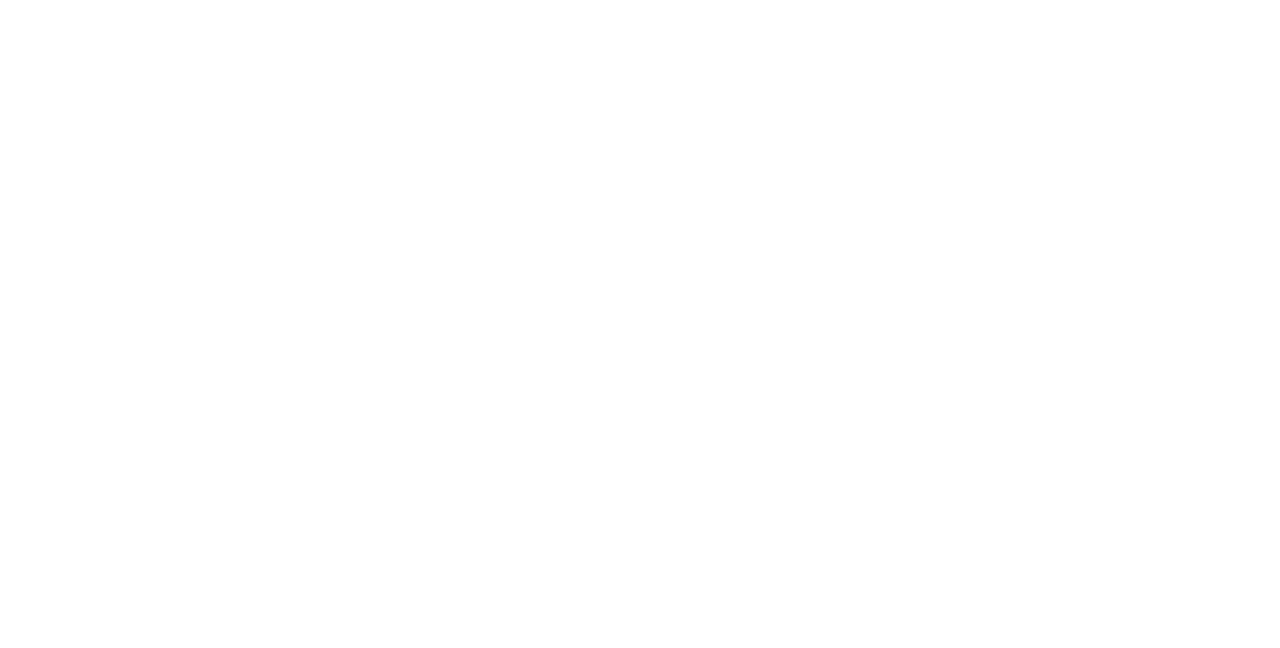
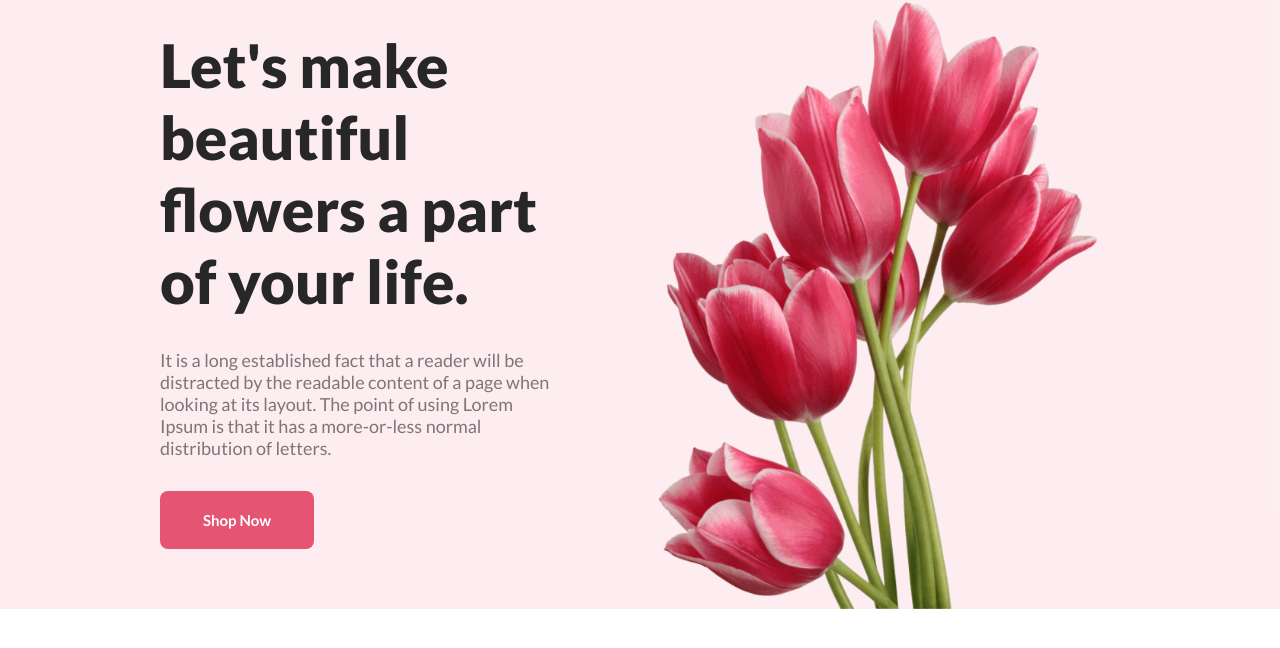
Before and after one commit to mrmoinbd/flower-shop, a plain HTML site: page index.html in a window 1280 px wide. Drawn offline with Linux system fonts and the light colour scheme.

Commit message:
added header section

```diff
--- a/index.html
+++ b/index.html
@@ -3,15 +3,30 @@
 <head>
     <meta charset="UTF-8">
     <meta name="viewport" content="width=device-width, initial-scale=1.0">
+
+    <link rel="stylesheet" href="style/style.css">
     <title>My Flower Shop</title>
 </head>
 <body>
     <header>
+        <div class="container hero">
+            <div class="content-text">
+                <h1>Let's make beautiful flowers a part of your life.</h1>
+                <p>It is a long established fact that a reader will be distracted by the readable content of a page when looking at its layout. The point of using Lorem Ipsum is that it has a more-or-less normal distribution of letters.</p>
+                <button>Shop Now</button>
+            </div>
+            <div class="content-img">
+                <img src="./Flower Asset/pngwing 10.png" alt="">
+            </div>
+        </div>
 
     </header>
+
     <main>
 
     </main>
+
+
     <footer>
 
     </footer>
--- /dev/null
+++ b/style/style.css
@@ -0,0 +1,62 @@
+/* common shared style */
+@import url('https://fonts.googleapis.com/css2?family=Lato:wght@100;300;400;700;900&display=swap');
+
+* {
+    margin: 0;
+    padding: 0;
+    font-family: 'Lato', sans-serif;
+}
+
+.container {
+    width: 75%;
+    max-width: 1440px;
+    margin: 0 auto;
+}
+
+p {
+    color: rgba(39, 39, 39, 0.60);
+    font-family: Lato;
+    font-size: 18px;
+    font-weight: 400;
+    /* line-height: 30px; */
+}
+
+button {
+    border-radius: 8px;
+    background: #E55473;
+    padding: 20px 43px;
+    color: #FFF;
+    font-size: 15px;
+    font-weight: 700;
+    border: none;
+}
+
+
+/* header section style */
+header {
+    background: rgba(229, 84, 115, 0.10);
+}
+
+.hero {
+    display: flex;
+    align-items: center;
+    justify-content: space-between;
+    gap: 72px;
+}
+
+.hero .content-text * {
+    margin-bottom: 32px;
+    max-width: 531px;
+}
+
+.hero .content-text h1 {
+    color: #272727;
+    font-family: Lato;
+    font-size: 60px;
+    font-weight: 800;
+}
+
+.hero .content-img img {
+    width: 100%;
+    vertical-align: middle;
+}
```
